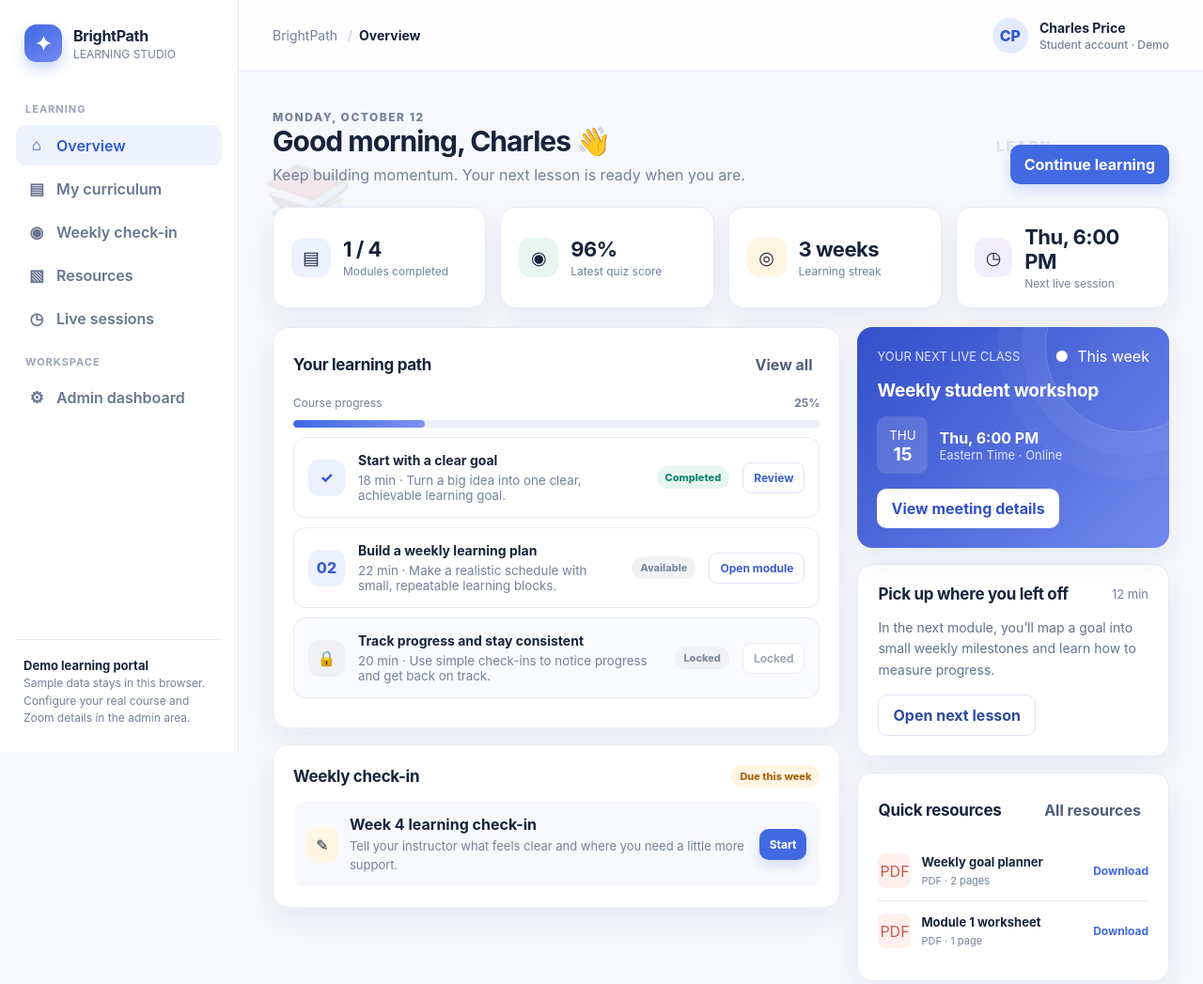
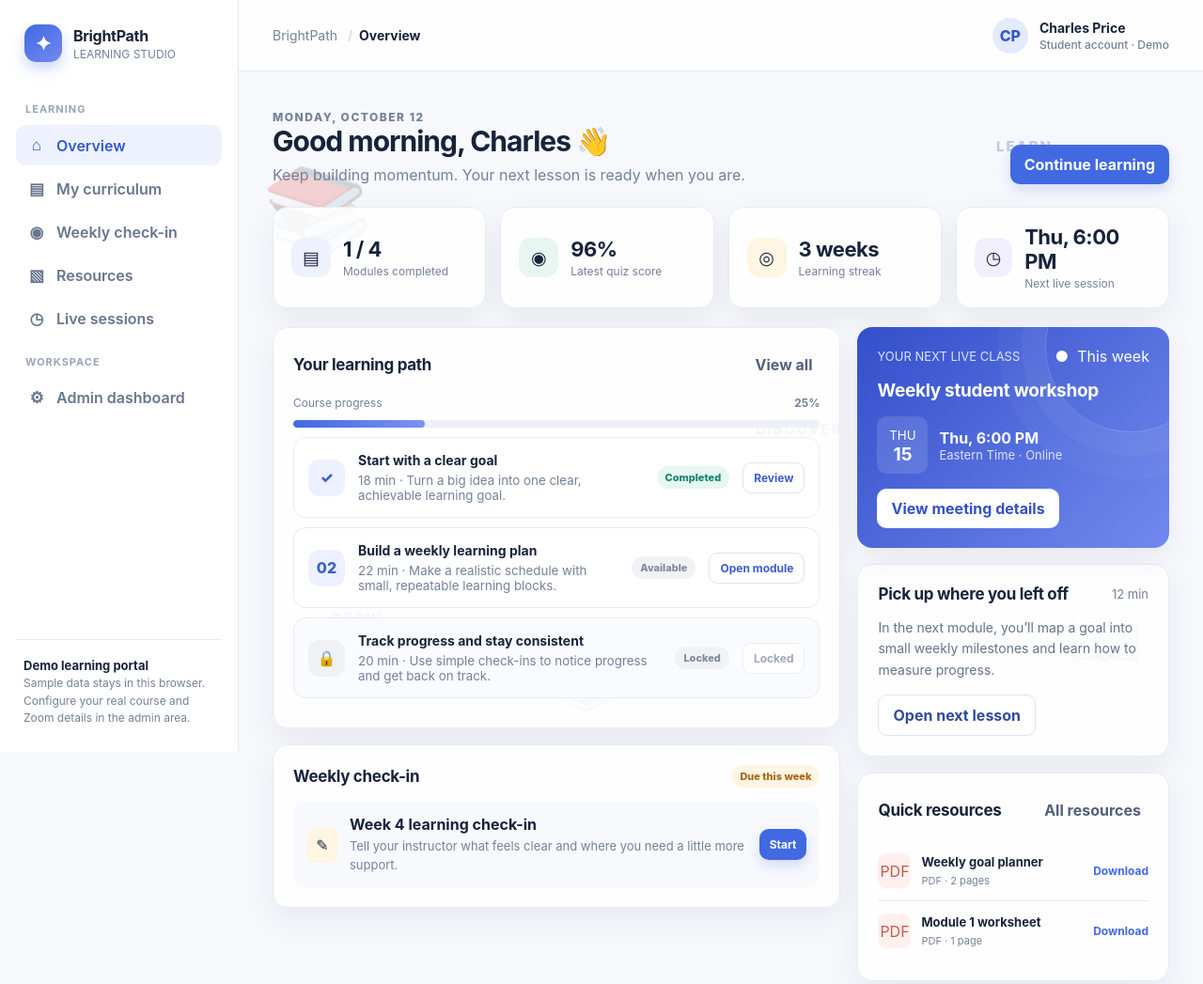
Before and after one commit to lenoy88/Teach, a plain HTML site: page index.html in a window 1280 px wide. Shown: the whole page at 94% size. Drawn offline with Linux system fonts and the light colour scheme.

Commit message:
Refactor study-decor styles and z-index adjustments
Updated styles and structure for the study decoration and main content areas.

```diff
--- a/index.html
+++ b/index.html
@@ -7,19 +7,22 @@
 @media(max-width:1000px){.stats{grid-template-columns:repeat(2,1fr)}.grid{grid-template-columns:1fr}.content{padding:28px 24px 50px}.topbar{padding:0 24px}}
 @media(max-width:700px){.sidebar{transform:translateX(-105%);transition:.25s;box-shadow:var(--shadow)}.sidebar.open{transform:translateX(0)}.main{margin:0}.hamb{display:block}.topbar{height:66px;padding:0 17px}.content{padding:24px 16px 40px}.welcome{align-items:flex-start;flex-direction:column}.welcome h1{font-size:26px}.stats{gap:9px}.stat{padding:13px;gap:9px}.stat-icon{width:36px;height:36px}.stat strong{font-size:19px}.stat small{font-size:11px}.card{padding:17px}.module{padding:12px;gap:10px}.module-action{padding:8px}.user-name{display:none}}
 
-.study-decor{position:fixed;inset:0;overflow:hidden;pointer-events:none;z-index:0;color:#4169e1}
+.study-decor{position:fixed;inset:0;overflow:hidden;pointer-events:none;z-index:2;color:#4169e1}
 .study-decor span{position:absolute;user-select:none}
-.study-decor .book{font-size:clamp(48px,6vw,88px);opacity:.09;filter:saturate(.8);animation:bookFloat 10s ease-in-out infinite}
+.study-decor .book{font-size:clamp(56px,7vw,100px);opacity:.22;filter:saturate(.9);animation:bookFloat 10s ease-in-out infinite}
 .study-decor .book-one{left:22%;top:22%;transform:rotate(-12deg)}
 .study-decor .book-two{right:5%;bottom:10%;font-size:clamp(48px,5vw,72px);animation-delay:-3s}
 .study-decor .book-three{left:46%;bottom:5%;font-size:clamp(35px,4vw,55px);animation-delay:-6s}
-.study-decor .word{font-size:clamp(11px,1.15vw,15px);font-weight:800;letter-spacing:2px;color:#50649b;opacity:.14;animation:wordDrift 15s ease-in-out infinite}
+.study-decor .word{font-size:clamp(11px,1.15vw,15px);font-weight:800;letter-spacing:2px;color:#3c559b;opacity:.28;animation:wordDrift 15s ease-in-out infinite}
 .study-decor .word-one{right:13%;top:19%}
 .study-decor .word-two{left:27%;bottom:16%;animation-delay:-5s}
 .study-decor .word-three{right:30%;top:56%;animation-delay:-9s}
 @keyframes bookFloat{0%,100%{translate:0 0;rotate:0deg}50%{translate:0 -10px;rotate:3deg}}
 @keyframes wordDrift{0%,100%{translate:0 0}50%{translate:8px -6px}}
-.main{position:relative;z-index:1}
+.main{position:relative;z-index:auto}
+.content{position:relative;z-index:3}
+.stat,.card{background:rgba(255,255,255,.82)}
+.card.meeting{background:linear-gradient(135deg,#334fca,#7189ee)}
 @media(prefers-reduced-motion:reduce){.study-decor .book,.study-decor .word{animation:none}}
 </style></head>
 <body><div class="app"><div class="study-decor" aria-hidden="true"><span class="book book-one">📚</span><span class="book book-two">📖</span><span class="book book-three">📚</span><span class="word word-one">LEARN</span><span class="word word-two">GROW</span><span class="word word-three">DISCOVER</span></div><aside class="sidebar" id="sidebar"><div class="brand"><div class="brand-icon">✦</div><div><b>BrightPath</b><small>LEARNING STUDIO</small></div></div><div class="nav-label">Learning</div><button class="nav-btn active" data-page="home"><span class="ico">⌂</span> Overview</button><button class="nav-btn" data-page="curriculum"><span class="ico">▤</span> My curriculum</button><button class="nav-btn" data-page="assessments"><span class="ico">◉</span> Weekly check-in</button><button class="nav-btn" data-page="resources"><span class="ico">▧</span> Resources</button><button class="nav-btn" data-page="meetings"><span class="ico">◷</span> Live sessions</button><div class="nav-label">Workspace</div><button class="nav-btn" data-page="admin"><span class="ico">⚙</span> Admin dashboard</button><div class="sidebar-bottom"><strong>Demo learning portal</strong><br>Sample data stays in this browser. Configure your real course and Zoom details in the admin area.</div></aside>
```
